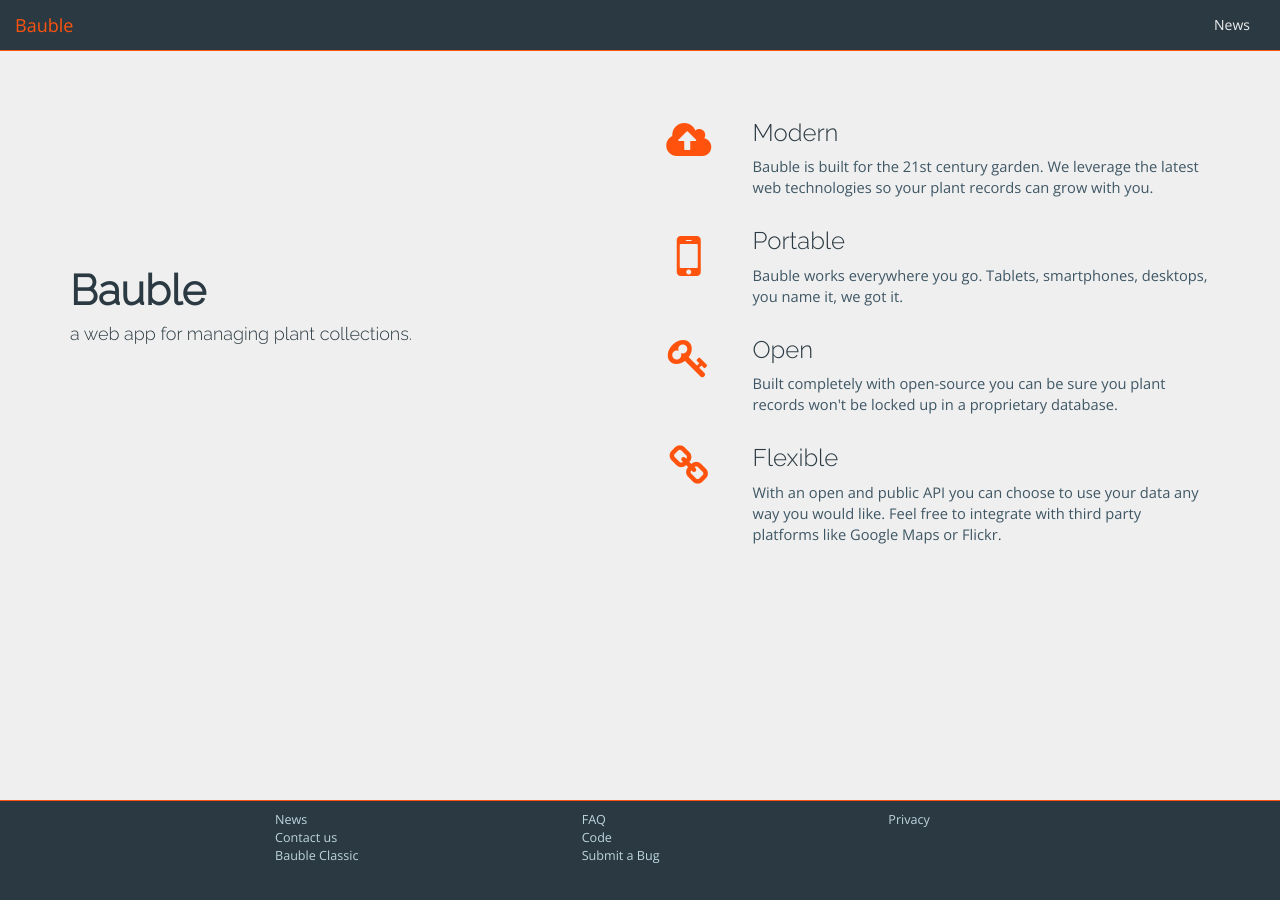
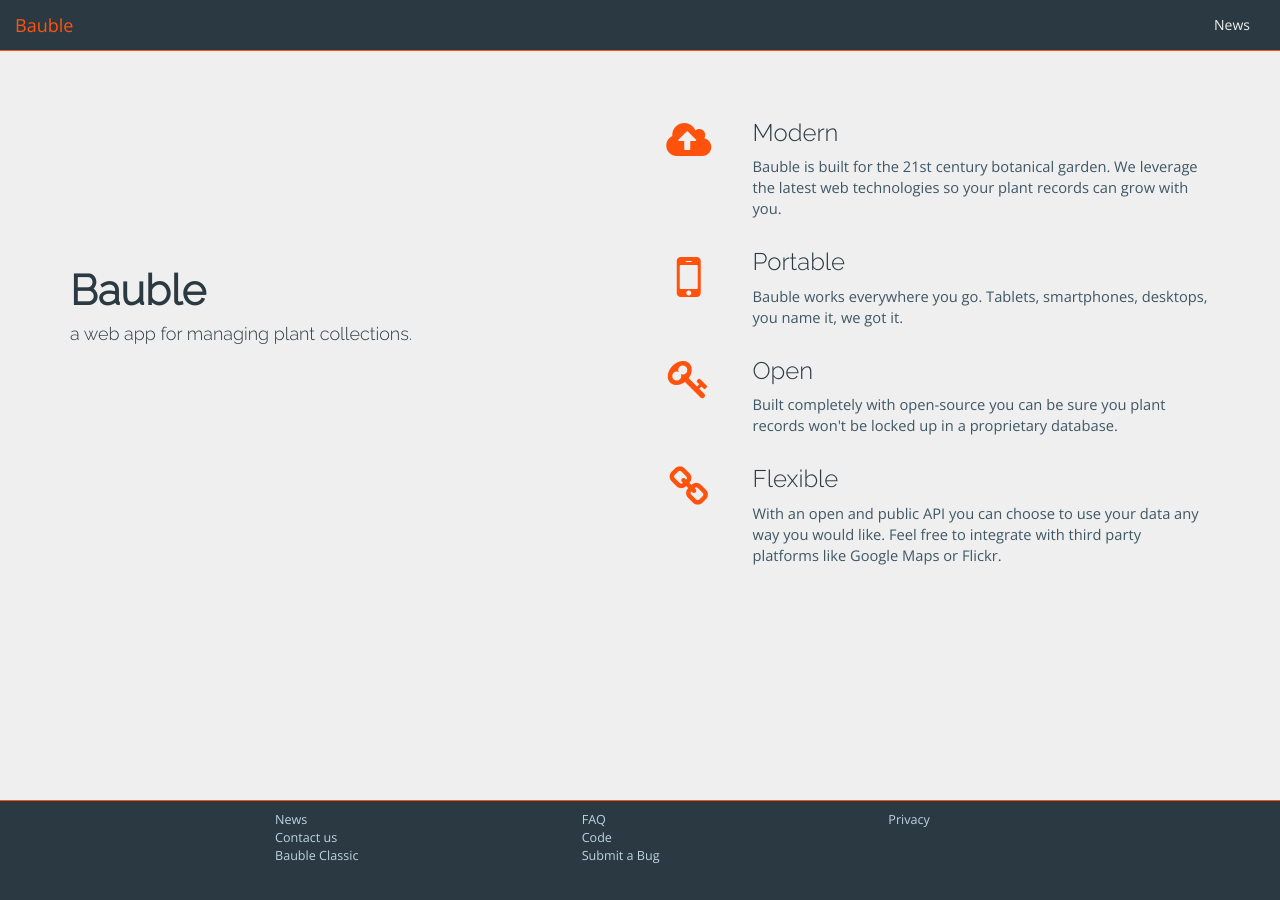
Before and after one commit to Ghini/ghini.github.io, a Jekyll site: the page built from index.html, in a window 1280 px wide. Built offline with Jekyll 4.4.1, drawn with Linux system fonts in a browser that asks for light colours; nearby versions of some CDN libraries; Markdown is read by kramdown in place of the engine named in the settings; some of the changed lines change nothing that is shown.

Commit message:
tiny but of seo

```diff
--- a/_layouts/main.html
+++ b/_layouts/main.html
@@ -6,8 +6,10 @@
   <head>
     <meta charset="utf-8"/>
     <meta http-equiv="X-UA-Compatible" content="IE=edge,chrome=1"/>
-    <title>Bauble</title>
-    <meta name="description" content="">
+    <title>Bauble - botanic garden plant collection database</title>
+    <meta name="description" content="Bauble is a web app for managing plant collections. Botanical gardens, arboreta, private collections and scientists can use Bauble to manage their plant records and accessions.">
+    <meta name="keywords" content="botanical gardens plant records living collection arboretum accessions taxonomy">
+    <meta http-equiv="content-language" content="en">
     <meta name="viewport" content="width=device-width, initial-scale=1.0">
     <meta name="apple-mobile-web-app-capable" content="yes">
     <!-- <meta name="apple-mobile-web-app-status-bar-style" content="black-translucent"> -->
--- a/index.html
+++ b/index.html
@@ -24,7 +24,7 @@
 
         <div class="col col-md-10">
           <h3>Modern</h3>
-          <p>Bauble is built for the 21st century garden. We leverage the
+          <p>Bauble is built for the 21st century botanical garden. We leverage the
             latest web technologies so your plant records can grow with you.</p>
         </div>
       </div>  <!-- .row -->
```
